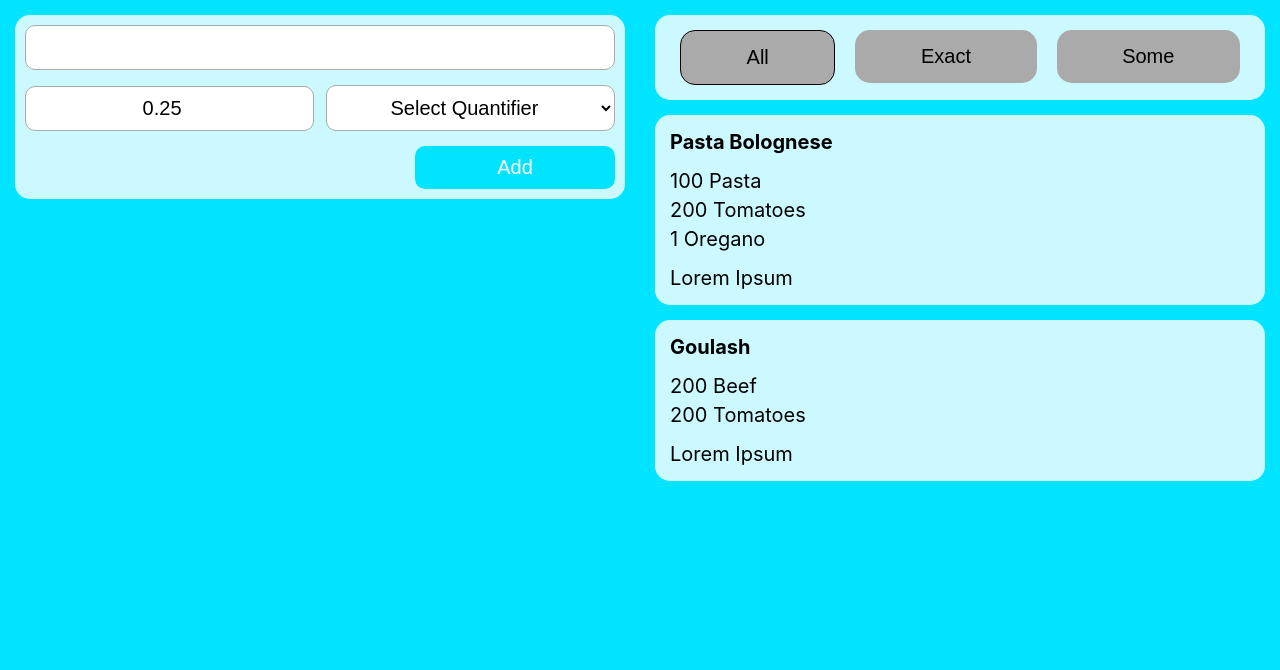
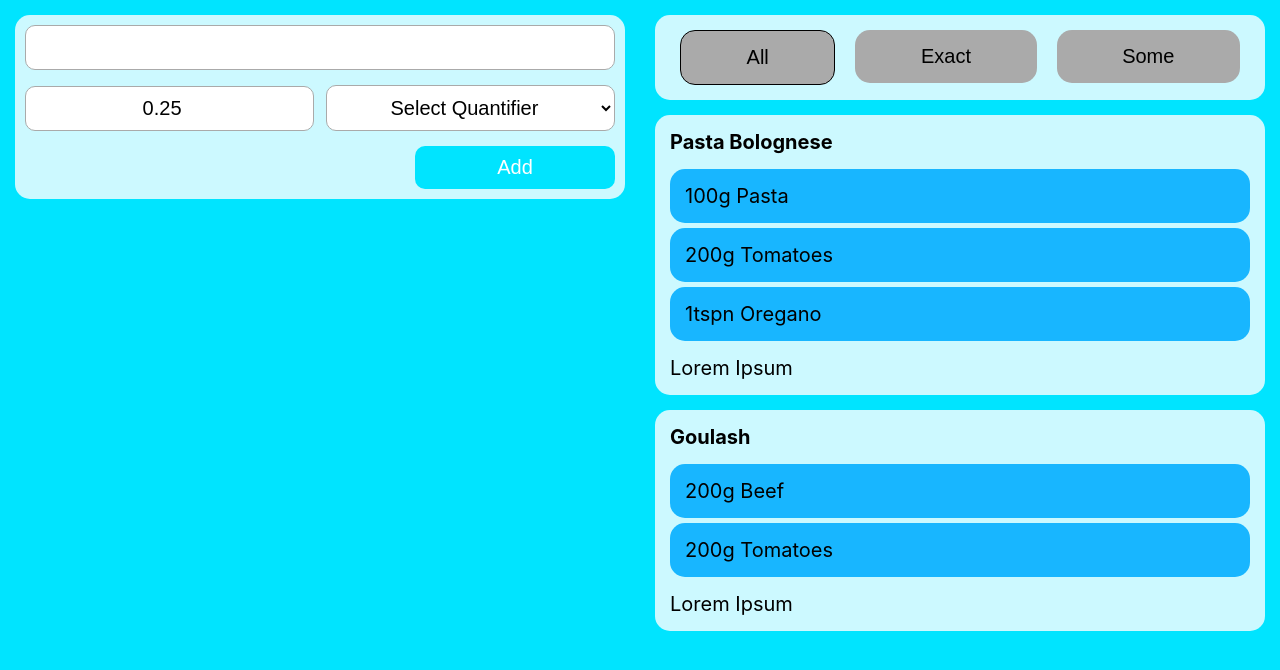
Before and after one commit to MarkusAleksander/recipe-finder, a React (Create React App) app: page / in a window 1280 px wide. Shown: the top 670 px of the page. Built offline with nearby package versions, Linux system fonts and the light colour scheme.

Commit message:
Altered component structure, improved component IngredientItem and List reuse and functionality

```diff
--- a/src/App.js
+++ b/src/App.js
@@ -2,7 +2,7 @@ import React, { Component } from 'react';
 import './App.css';
 
 // Import Components
-import IngredientsMain from './Ingredients/IngredientsMain';
+import IngredientsMain from './components/IngredientInput/IngredientsInputMain';
 import SearchModes from './Recipes/SearchModes';
 import RecipeMain from './Recipes/RecipeMain';
 
--- a/src/Ingredients/IngredientItem.css
+++ b/src/IngredientList/IngredientItem.css
@@ -17,6 +17,7 @@
     bottom:0;
     display:flex;
     width:3rem;
+    cursor:pointer;
     justify-content:center;
     align-items:center;
 }
--- /dev/null
+++ b/src/IngredientList/IngredientItem.js
@@ -0,0 +1,19 @@
+import React, { Component } from 'react';
+import './IngredientItem.css';
+
+class IngredientItem extends Component {
+
+    render() {
+
+        // Only render remove icon if item should be removable
+        const removable = this.props.removable ? <span className="ingredient-item__remove" onClick={this.props.onRemove()}>-</span> : null;
+
+        // Render an  ingredient item
+        return (
+            <li className="ingredient-item">{this.props.ingredient.amount}{this.props.ingredient.quantifier} {this.props.ingredient.ingredient} {removable}</li>
+        )
+    }
+
+}
+
+export default IngredientItem;
--- a/src/Ingredients/IngredientList.js
+++ b/src/IngredientList/IngredientList.js
@@ -5,11 +5,21 @@ import './IngredientList.css';
 
 class IngredientList extends Component {
 
+    constructor(props) {
+        super(props);
+
+        this.handleRemove = this.handleRemove.bind(this);
+    }
+
+    handleRemove(e) {
+        console.log(e);
+    }
+
     render() {
 
         // Render each item in the ingredient list
         const ingredients = this.props.ingredients.map((ingredient, index) =>
-            <IngredientItem ingredient={ingredient} key={index}></IngredientItem>
+            <IngredientItem ingredient={ingredient} key={index} removable={this.props.removable} onRemove={this.handleRemove}></IngredientItem>
         );
 
         return (
--- a/src/Ingredients/IngredientItem.js
+++ /dev/null
@@ -1,15 +0,0 @@
-import React, { Component } from 'react';
-import './IngredientItem.css';
-
-class IngredientItem extends Component {
-
-    render() {
-        // Render each ingredient item
-        return (
-            <li className="ingredient-item">{this.props.ingredient.amount} {this.props.ingredient.ingredient}<span className="ingredient-item__remove">-</span></li>
-        )
-    }
-
-}
-
-export default IngredientItem;
--- a/src/Recipes/Recipe.js
+++ b/src/Recipes/Recipe.js
@@ -1,20 +1,18 @@
 import React, { Component } from 'react';
 import './Recipe.css';
+
+import '../IngredientList/IngredientList';
+import IngredientList from '../IngredientList/IngredientList';
 
 class Recipe extends Component {
 
 
     render() {
 
-        // Render each ingredient item in the recipe
-        const listIngredients = this.props.recipe.ingredients.map((i) => {
-            return <li>{i.amount} {i.ingredient}</li>
-        });
-
         return (
             <div className="recipe-block">
                 <h2>{this.props.recipe.title}</h2>
-                <ul>{listIngredients}</ul>
+                <IngredientList ingredients={this.props.recipe.ingredients} removeable={false}></IngredientList>
                 <p>{this.props.recipe.instruction}</p>
             </div>
         )
--- a/src/Ingredients/IngredientInput.js
+++ b/src/components/IngredientInput/IngredientInput.js
@@ -1,7 +1,7 @@
 import React, { Component } from 'react';
 import './IngredientInput.css';
 
-import quantifiers from './../localData/quantifiers.js';
+import quantifiers from '../../localData/quantifiers.js';
 
 class IngredientInput extends Component {
 
--- a/src/Ingredients/IngredientsMain.js
+++ b/src/components/IngredientInput/IngredientsInputMain.js
@@ -1,8 +1,8 @@
 import React, { Component } from 'react';
-import './IngredientsMain.css';
+import './IngredientsInputMain.css';
 
 import IngredientInput from './IngredientInput';
-import IngredientList from './IngredientList';
+import IngredientList from '../../IngredientList/IngredientList';
 
 class IngredientsMain extends Component {
 
@@ -35,7 +35,7 @@ class IngredientsMain extends Component {
         return (
             <div>
                 <IngredientInput handleSubmit={this.handleSubmit}></IngredientInput>
-                <IngredientList ingredients={this.state.ingredients}></IngredientList>
+                <IngredientList ingredients={this.state.ingredients} removable={true}></IngredientList>
             </div>
         )
     }
```
Also changed, not shown: src/IngredientList/IngredientList.css (renamed from src/Ingredients/IngredientList.css), src/components/IngredientInput/IngredientInput.css (renamed from src/Ingredients/IngredientInput.css), src/components/IngredientInput/IngredientsInputMain.css (added).
